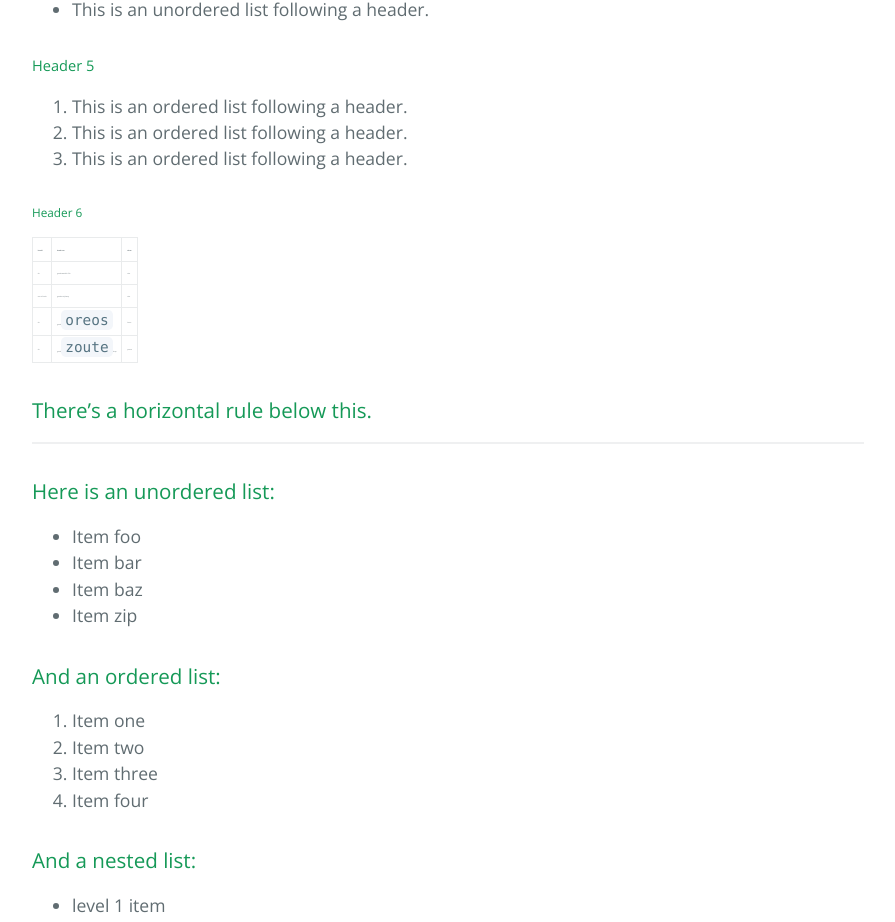
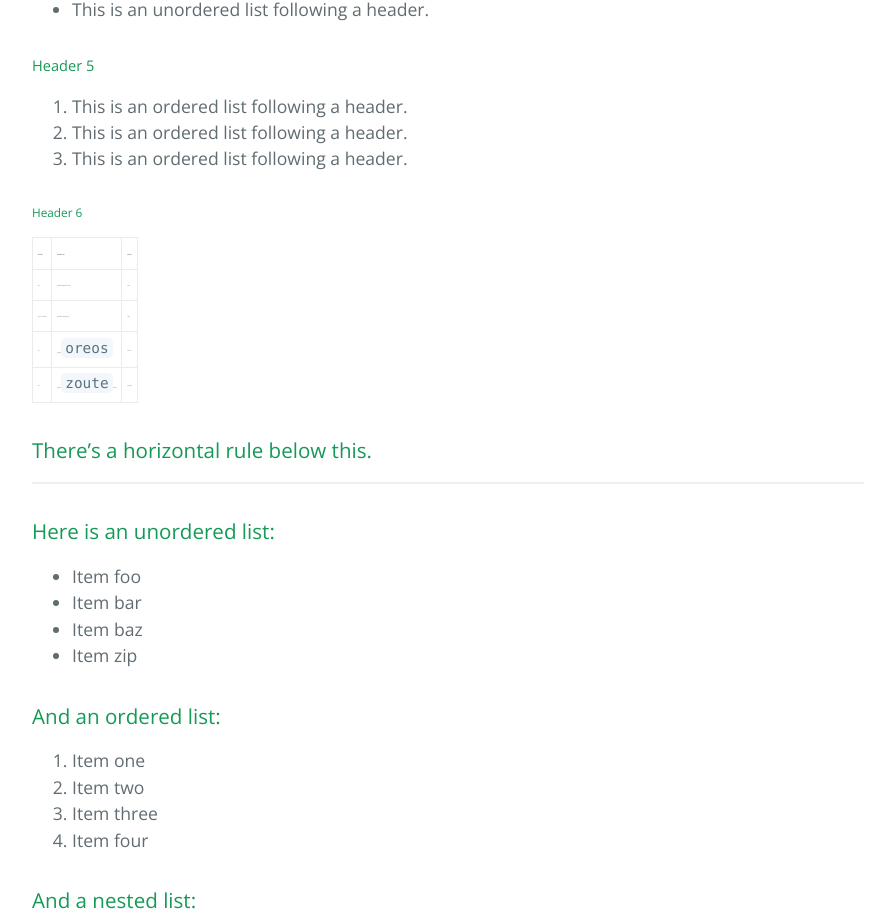
Before and after one commit to sopp/sopp.github.io, a Jekyll site: the page built from index.md, in a window 1280 px wide. Shown: the part 1317-2239 px from the top of the page, without its empty margins (192-1087 px from the left). Built offline with Jekyll 4.4.1, drawn with Linux system fonts in a browser that asks for light colours.

Commit message:
adjust table line-height

```diff
--- a/_sass/jekyll-theme-cayman.scss
+++ b/_sass/jekyll-theme-cayman.scss
@@ -314,7 +314,7 @@ a {
     word-break: keep-all; // For Firefox to horizontally scroll wider tables.
     -webkit-overflow-scrolling: touch;
     font-size: 0.1rem;
-    line-height: 1rem;
+    line-height: 1.5rem;
 
     th {
       font-weight: bold;
```
